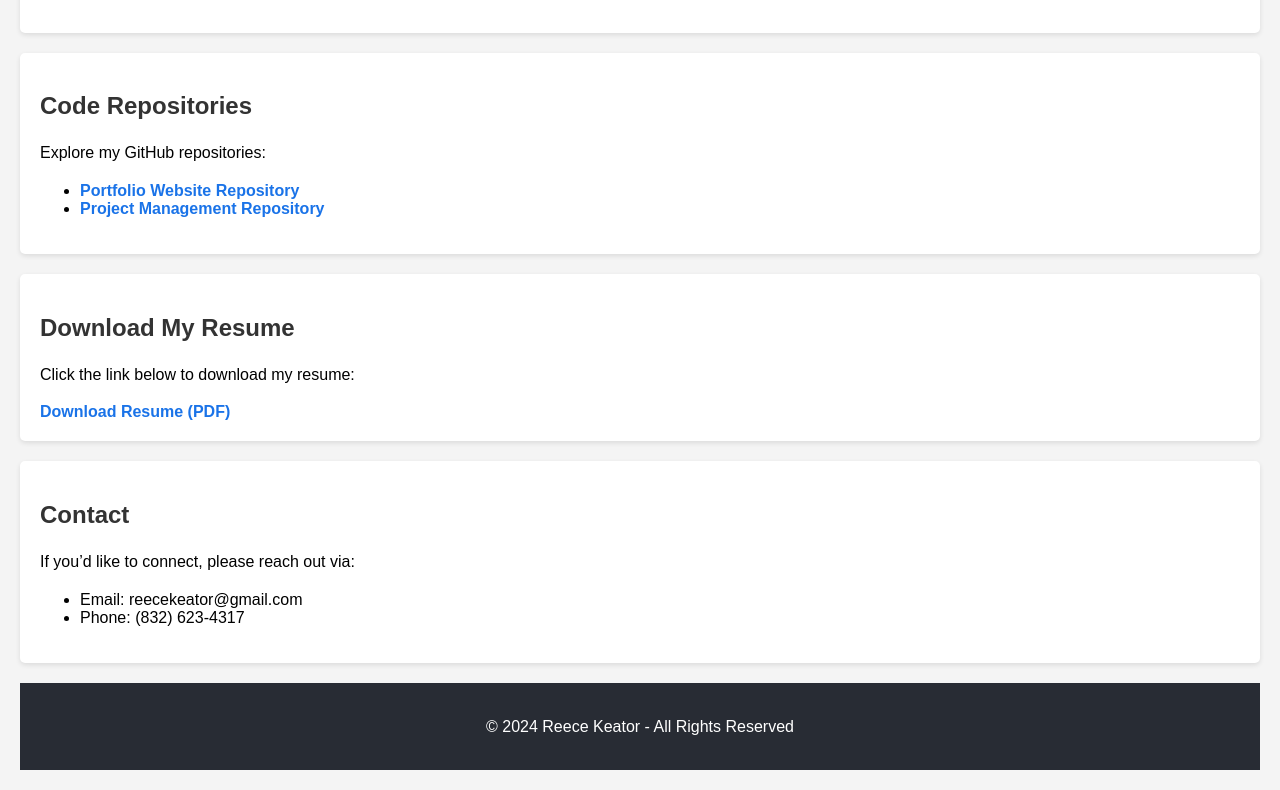
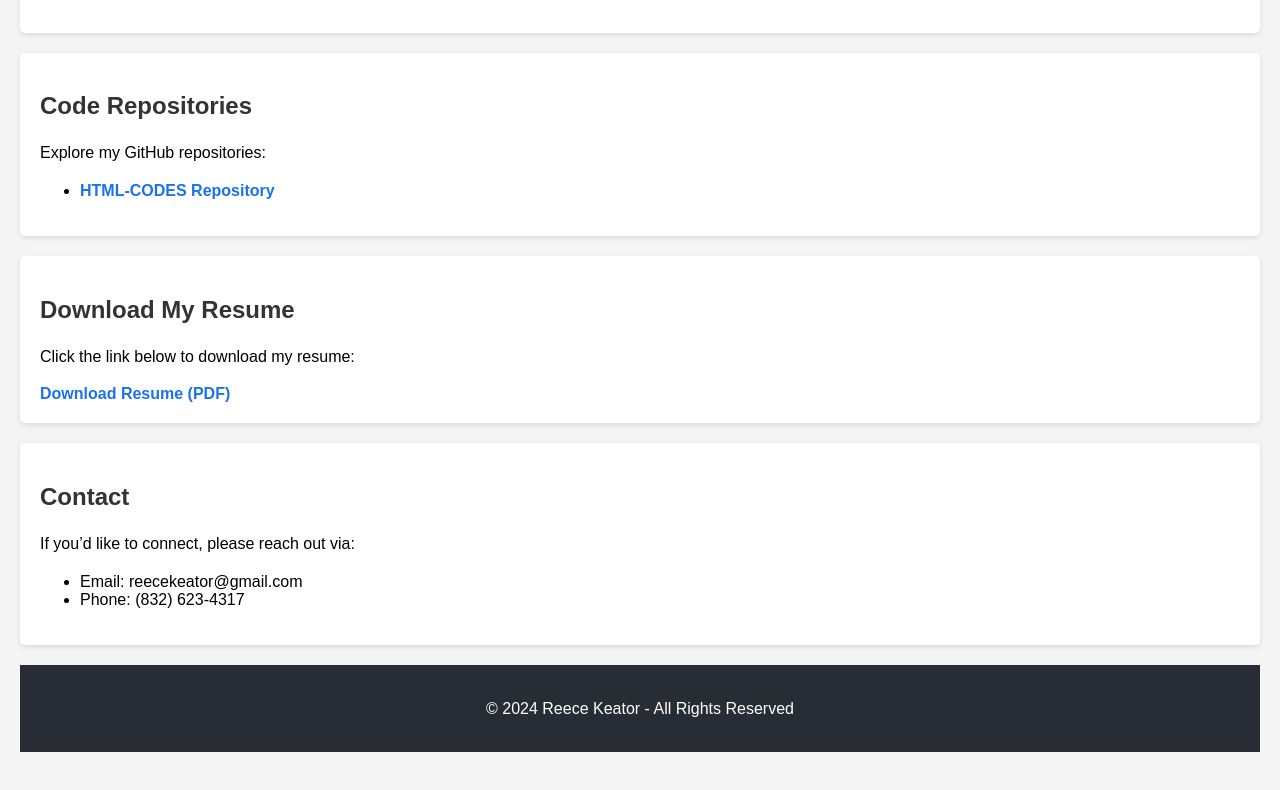
Before and after one commit to ReeceKeator/HTML-CODES, a plain HTML site: page index.html in a window 1280 px wide. Shown: the part 883-1673 px from the top of the page. Drawn offline with Linux system fonts and the light colour scheme.

Commit message:
Update index.html

```diff
--- a/index.html
+++ b/index.html
@@ -82,8 +82,7 @@
         <h2>Code Repositories</h2>
         <p>Explore my GitHub repositories:</p>
         <ul>
-            <li><a href="https://github.com/reecekeator/portfolio-website" target="_blank">Portfolio Website Repository</a></li>
-            <li><a href="https://github.com/reecekeator/project-management" target="_blank">Project Management Repository</a></li>
+            <li><a href="https://github.com/ReeceKeator/HTML-CODES" target="_blank">HTML-CODES Repository</a></li>
             <!-- Add more repositories as needed -->
         </ul>
     </section>
```
